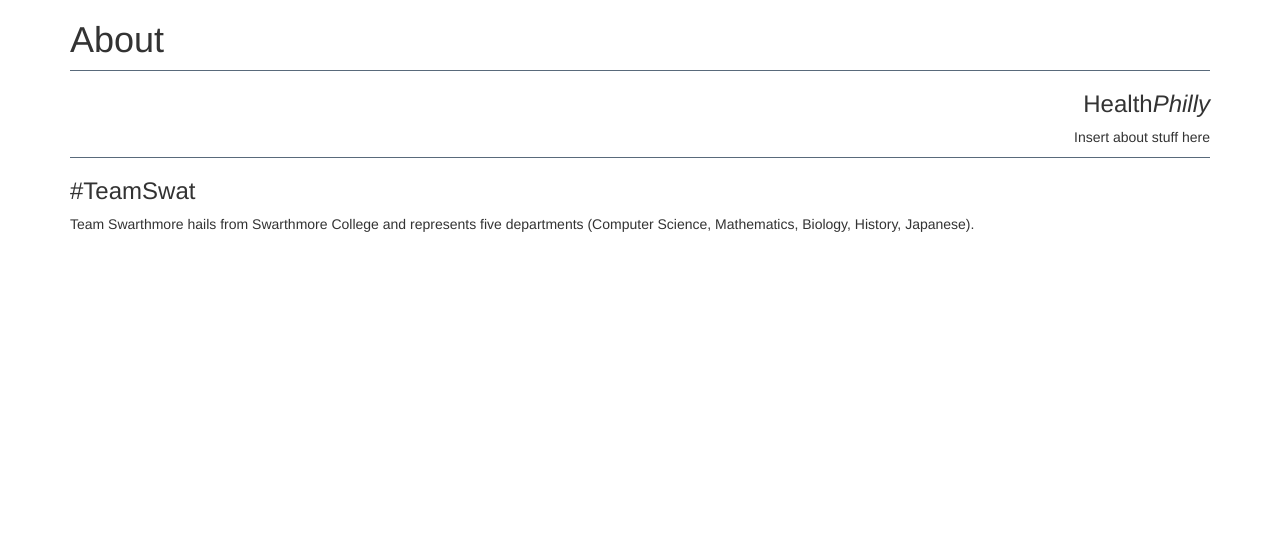
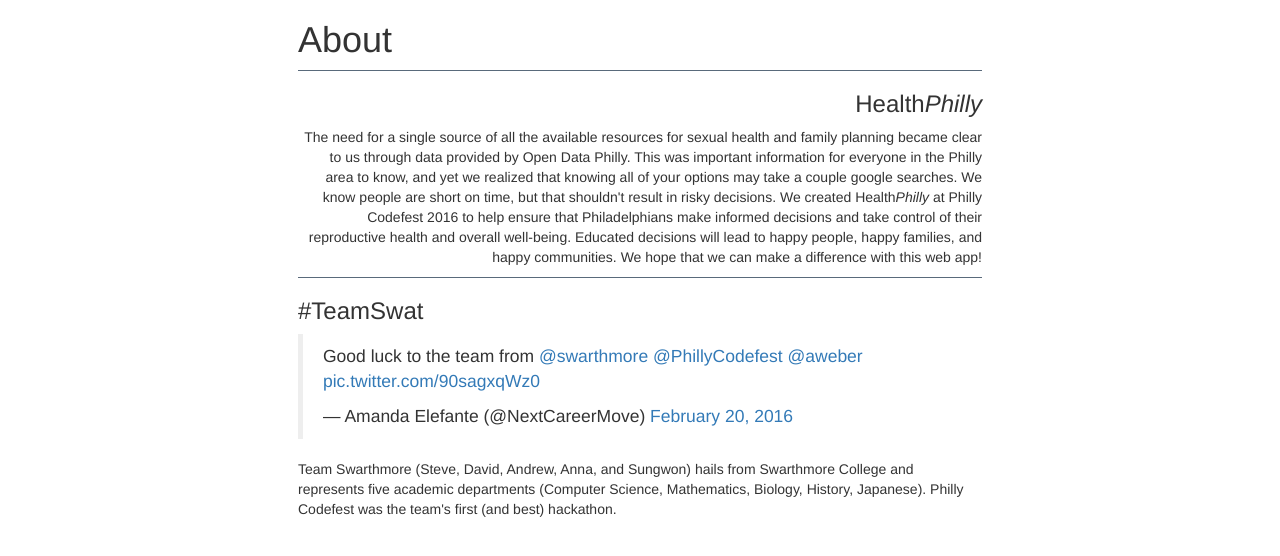
Before and after one commit to sjaoudi/codefest, a Django app: template codefest/healthphilly/templates/about.html in a window 1280 px wide. Shown: the part 52-608 px from the top of the page. Run offline with Django 3.2, Linux system fonts and the light colour scheme; the template is opened without the code that fills it, so the values that code supplies are empty; some libraries are stand-ins or nearby versions.

Commit message:
map css fix

```diff
--- a/codefest/healthphilly/static/styles/style.css
+++ b/codefest/healthphilly/static/styles/style.css
@@ -67,3 +67,7 @@ html, body {
   padding: 2em;
   color: black;
 }
+.wrapper {
+  width: 60%;
+  margin:auto;
+}
--- a/codefest/healthphilly/templates/about.html
+++ b/codefest/healthphilly/templates/about.html
@@ -5,19 +5,36 @@
 
 
 <div class="container">
+  <div class="wrapper">
   <div class="col-g-12">
     <h1>About</h1>
     <div class="right">
       <h3>Health<em>Philly</em></h3>
-      <p>Insert about stuff here</p>
+      <p>
+        The need for a single source of all the available resources for sexual health
+        and family planning became clear to us through data provided by Open Data Philly.
+        This was important information for everyone in the Philly area to know, and yet
+        we realized that knowing all of your options may take a couple google searches.
+        We know people are short on time, but that shouldn't result in risky
+        decisions. We created Health<em>Philly</em> at Philly Codefest 2016 to help
+        ensure that Philadelphians make informed decisions and take control of
+        their reproductive health and overall well-being. Educated decisions will
+        lead to happy people, happy families, and happy communities. We hope that
+        we can make a difference with this web app!
+    </p>
     </div>
     <div class="left">
       <h3>#TeamSwat</h3>
       <p>
-        Team Swarthmore hails from Swarthmore College and represents five
-        departments (Computer Science, Mathematics, Biology, History, Japanese).
+        <blockquote class="twitter-tweet" data-lang="en"><p lang="en" dir="ltr">Good luck to the team from <a href="https://twitter.com/swarthmore">@swarthmore</a> <a href="https://twitter.com/PhillyCodefest">@PhillyCodefest</a> <a href="https://twitter.com/aweber">@aweber</a> <a href="https://t.co/90sagxqWz0">pic.twitter.com/90sagxqWz0</a></p>&mdash; Amanda Elefante (@NextCareerMove) <a href="https://twitter.com/NextCareerMove/status/701089098598060037">February 20, 2016</a></blockquote>
+<script async src="//platform.twitter.com/widgets.js" charset="utf-8"></script>
+        Team Swarthmore (Steve, David, Andrew, Anna, and Sungwon) hails from Swarthmore College
+        and represents five academic departments (Computer Science, Mathematics,
+        Biology, History, Japanese). Philly Codefest was the team's first (and best)
+        hackathon.
       </p>
     </div>
+  </div>
   </div>
 </div>
 
--- a/codefest/healthphilly/templates/base.html
+++ b/codefest/healthphilly/templates/base.html
@@ -16,7 +16,7 @@
 
   <script src="https://ajax.googleapis.com/ajax/libs/jquery/2.2.0/jquery.min.js"></script>
 
-  <link rel="stylesheet" type="text/css" href="maps.css">
+  <link rel="stylesheet" type="text/css" href="static/styles/maps.css">
   {% leaflet_js %}
   {% leaflet_css %}
   <script src="https://maxcdn.bootstrapcdn.com/bootstrap/3.3.6/js/bootstrap.min.js" integrity="sha384-0mSbJDEHialfmuBBQP6A4Qrprq5OVfW37PRR3j5ELqxss1yVqOtnepnHVP9aJ7xS" crossorigin="anonymous"></script>
--- a/codefest/healthphilly/urls.py
+++ b/codefest/healthphilly/urls.py
@@ -7,5 +7,5 @@ urlpatterns = [
     url(r'^about', views.about, name='about'),
     url(r'^search', views.SearchView.as_view(), name='search'),
     url(r'^map', views.map, name='map'),
-    url(r'^listing', views.listing, name="listing"),
+    url(r'^credits', views.credits, name='credits'),
 ]
--- a/codefest/healthphilly/views.py
+++ b/codefest/healthphilly/views.py
@@ -87,3 +87,7 @@ def map(request):
         'locations': locations,
     })
     return render_to_response('map.html', context_instance = context)
+
+def credits(request):
+    template = loader.get_template('credits.html')
+    return HttpResponse(template.render(request))
```
Also changed, not shown: codefest/healthphilly/templates/credits.html (added, +15 -0 lines), codefest/healthphilly/static/styles/maps.css (renamed from codefest/healthphilly/templates/maps.css).
